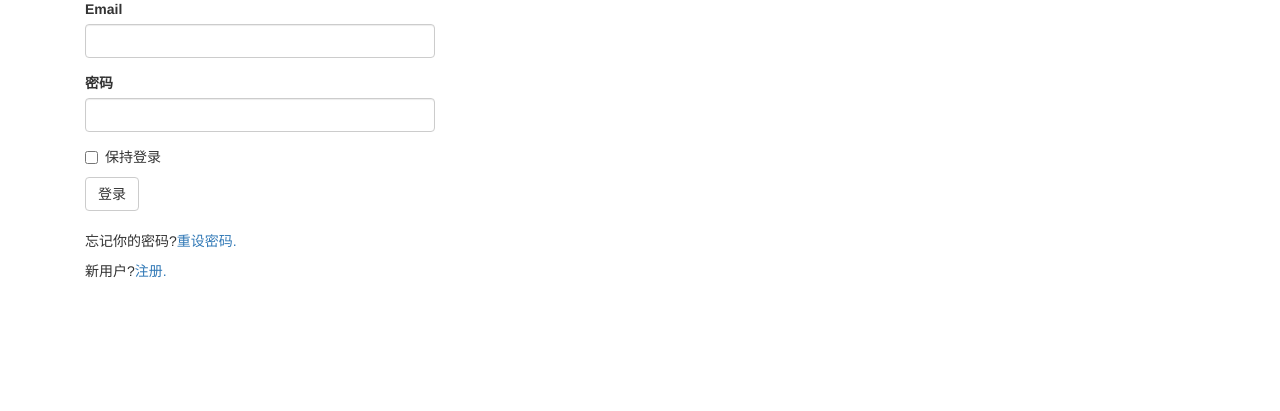
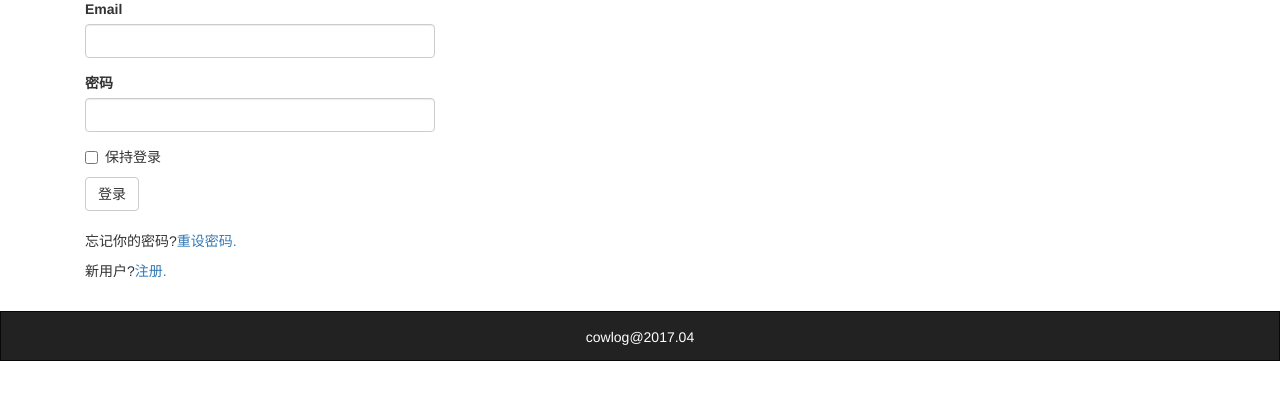
Before and after one commit to fewtime/forum, a Flask app: a page that uses app/templates/base.html in a window 1280 px wide. Shown: the part 193-604 px from the top of the page. Run offline with Flask 2, Linux system fonts and the light colour scheme; parts of the project's set-up code (start-up, migrations or seed data) failed here and were passed over; some libraries are stand-ins or nearby versions.

Commit message:
[Added] Footer

```diff
--- a/app/static/styles.css
+++ b/app/static/styles.css
@@ -173,3 +173,16 @@ button.search {
     display: inline-block;
     width: 10%;
 }
+
+footer {
+    clear: both;
+    margin-top: 20px;
+    width: 100%;
+    height: 50px;
+    color: #fff;
+    background-color: #222;
+    text-align: center;
+    font-size: 14px;
+    line-height: 50px;
+    border: 1px solid #080808;
+}
--- a/app/templates/base.html
+++ b/app/templates/base.html
@@ -88,6 +88,9 @@
 
     {% block page_content %}{% endblock %}
 </div>
+    <footer>
+        cowlog@2017.04
+    </footer>
 {% endblock %}
 
 {% block scripts %}
```
Also changed, not shown: 1 other file.
